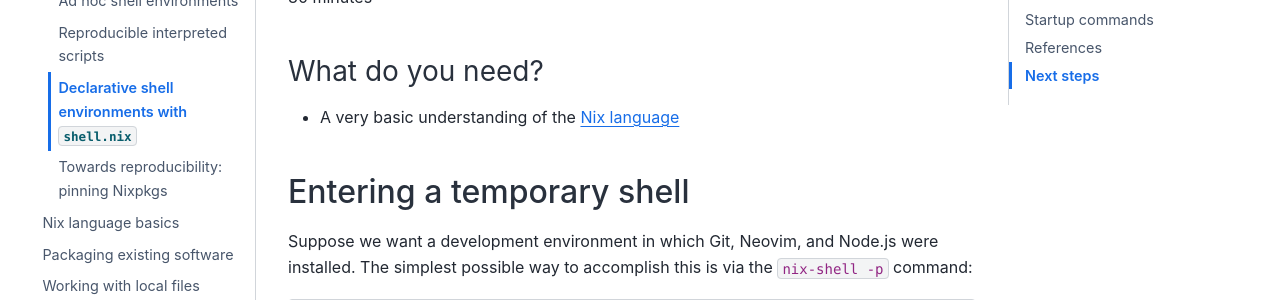
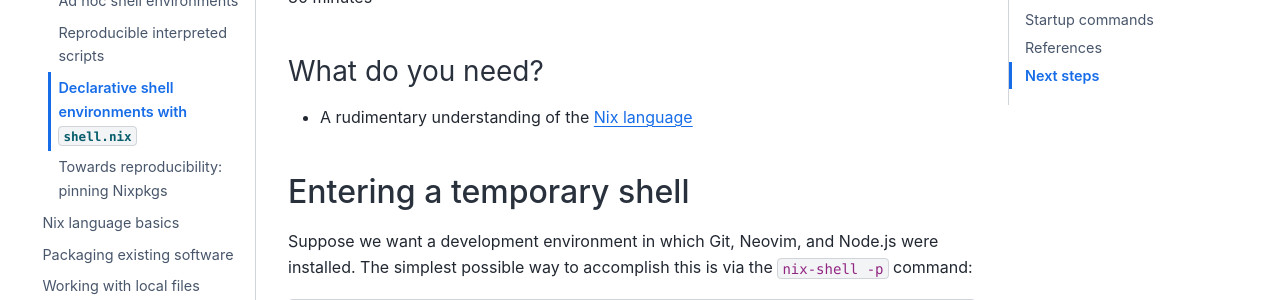
Before and after one commit to NixOS/nix.dev, a Sphinx documentation site: the page built from source/tutorials/first-steps/declarative-shell.md, in a window 1280 px wide and 900 px high, scrolled down 698 px. Shown: the part 153-453 px from the top of the window. Built offline with Sphinx 7.4.7 and the Sphinx Book theme 1.1.4, drawn with Linux system fonts in a browser that asks for light colours.

Commit message:
very basic -> rudimentary

```diff
--- a/source/tutorials/first-steps/declarative-shell.md
+++ b/source/tutorials/first-steps/declarative-shell.md
@@ -30,7 +30,7 @@ This file can be shared with anyone to recreate the same environment on a differ
 
 ### What do you need?
 
-- A very basic understanding of the [Nix language](reading-nix-language)
+- A rudimentary understanding of the [Nix language](reading-nix-language)
 
 ## Entering a temporary shell
 
```
